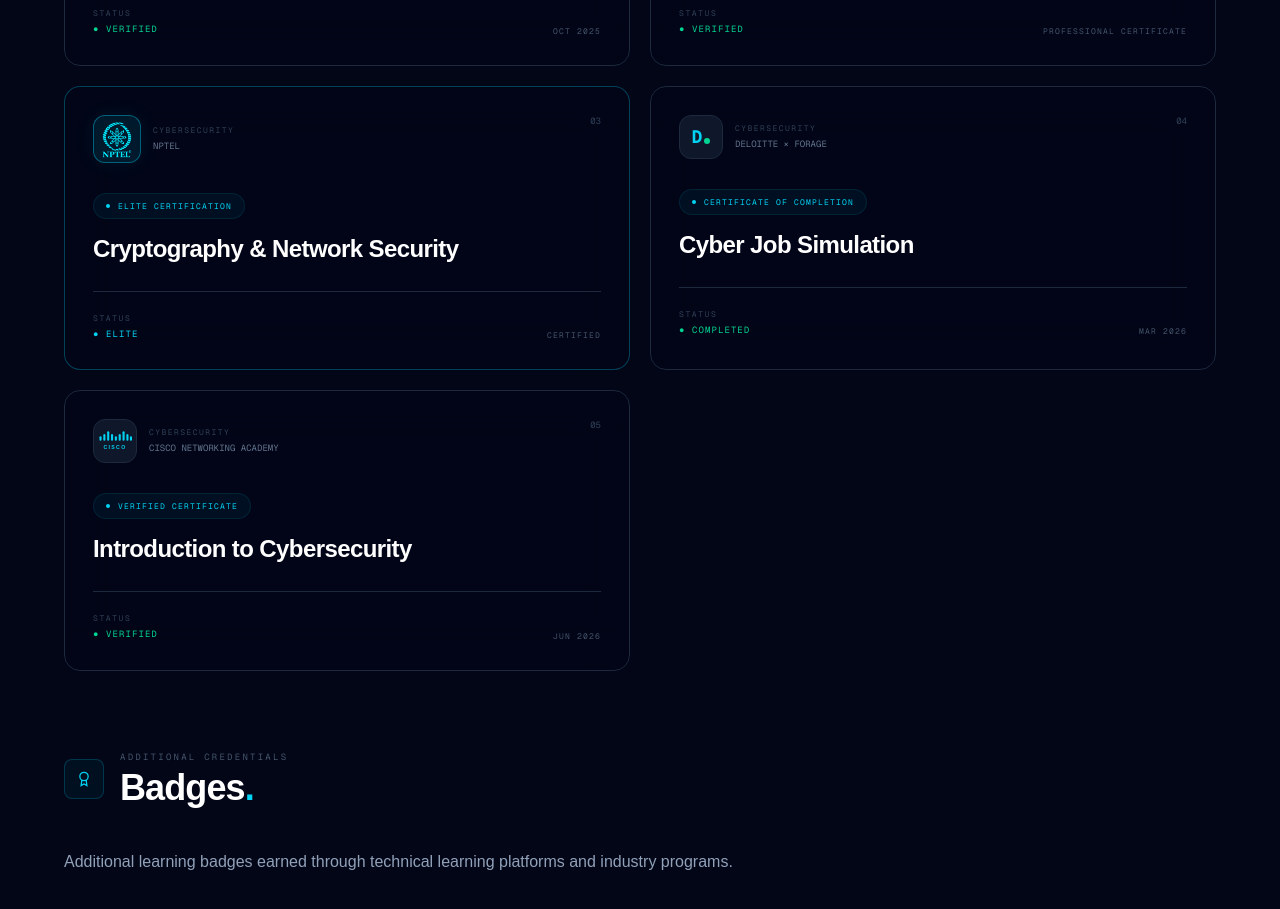
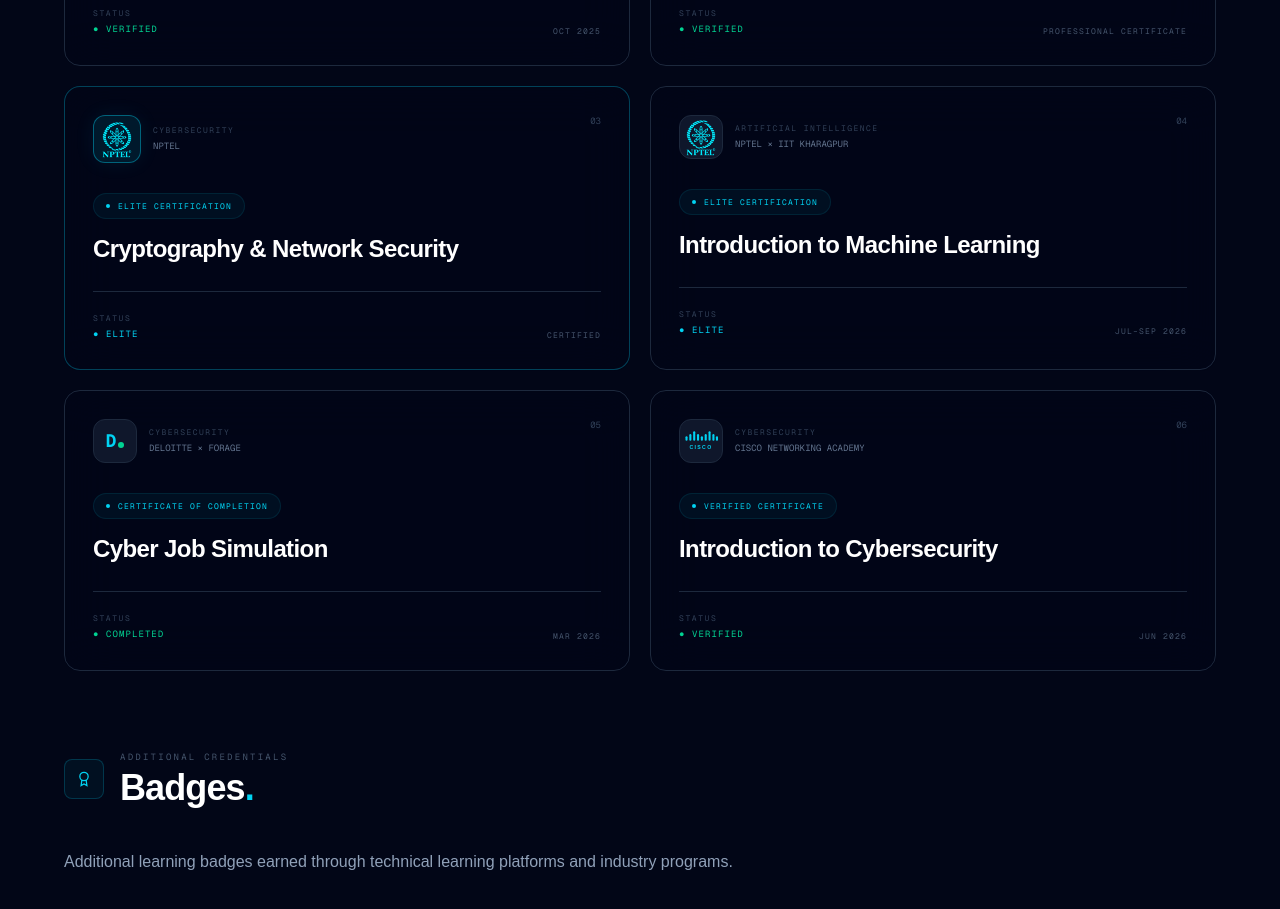
Before and after one commit to Sanjith0804/sanjith-portfolio, a Next.js app: page / in a window 1280 px wide. Shown: the part 9360-10269 px from the top of the page. Built offline with nearby package versions, Linux system fonts and the light colour scheme.

Commit message:
Add NPTEL Introduction to Machine Learning certificate

```diff
--- a/components/Certifications.tsx
+++ b/components/Certifications.tsx
@@ -35,8 +35,20 @@
     mark: "NPTEL",
     markType: "nptel",
   },
+    {
+    number: "04",
+    issuer: "NPTEL × IIT KHARAGPUR",
+    title: "Introduction to Machine Learning",
+    type: "Elite Certification",
+    category: "Artificial Intelligence",
+    date: "JUL–SEP 2026",
+    status: "ELITE",
+    featured: false,
+    mark: "NPTEL",
+    markType: "nptel",
+  },
   {
-    number: "04",
+    number: "05",
     issuer: "DELOITTE × FORAGE",
     title: "Cyber Job Simulation",
     type: "Certificate of Completion",
@@ -48,7 +60,7 @@
     markType: "deloitte",
   },
   {
-    number: "05",
+    number: "06",
     issuer: "CISCO NETWORKING ACADEMY",
     title: "Introduction to Cybersecurity",
     type: "Verified Certificate",
```
